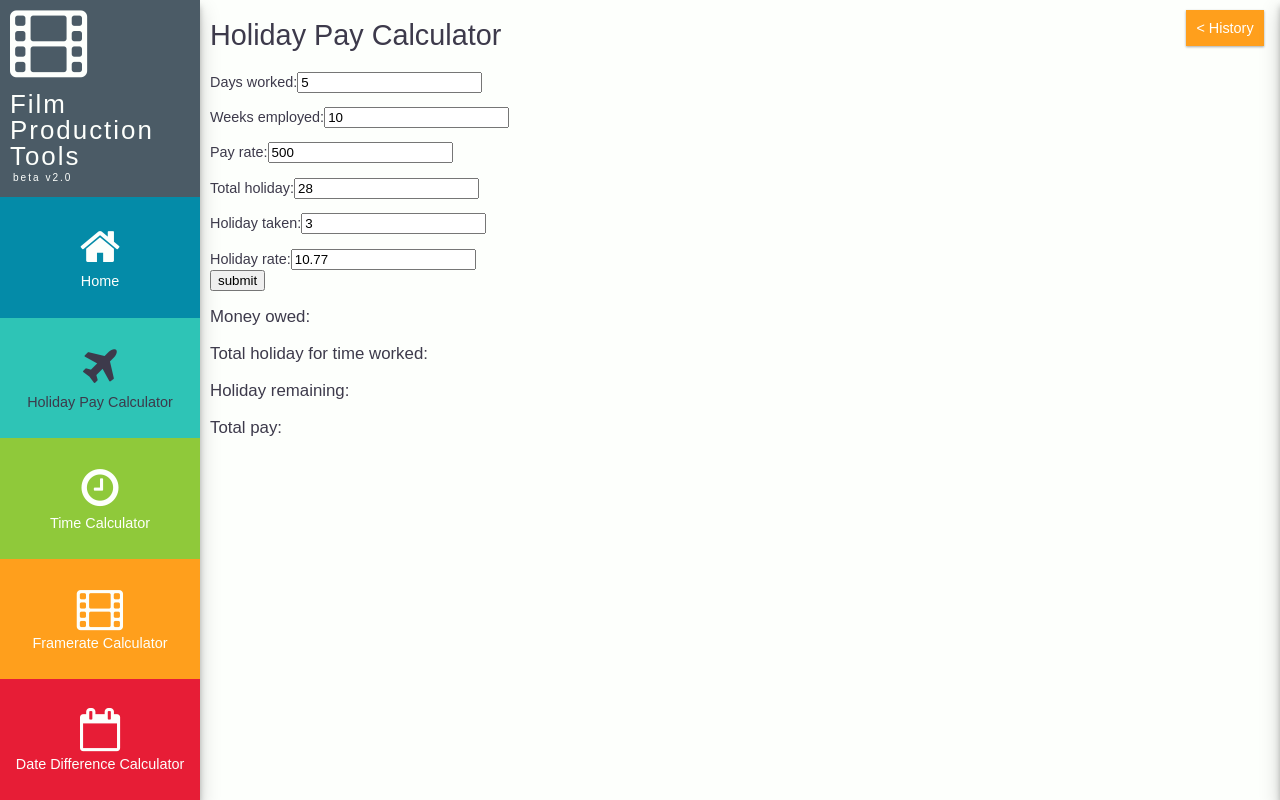
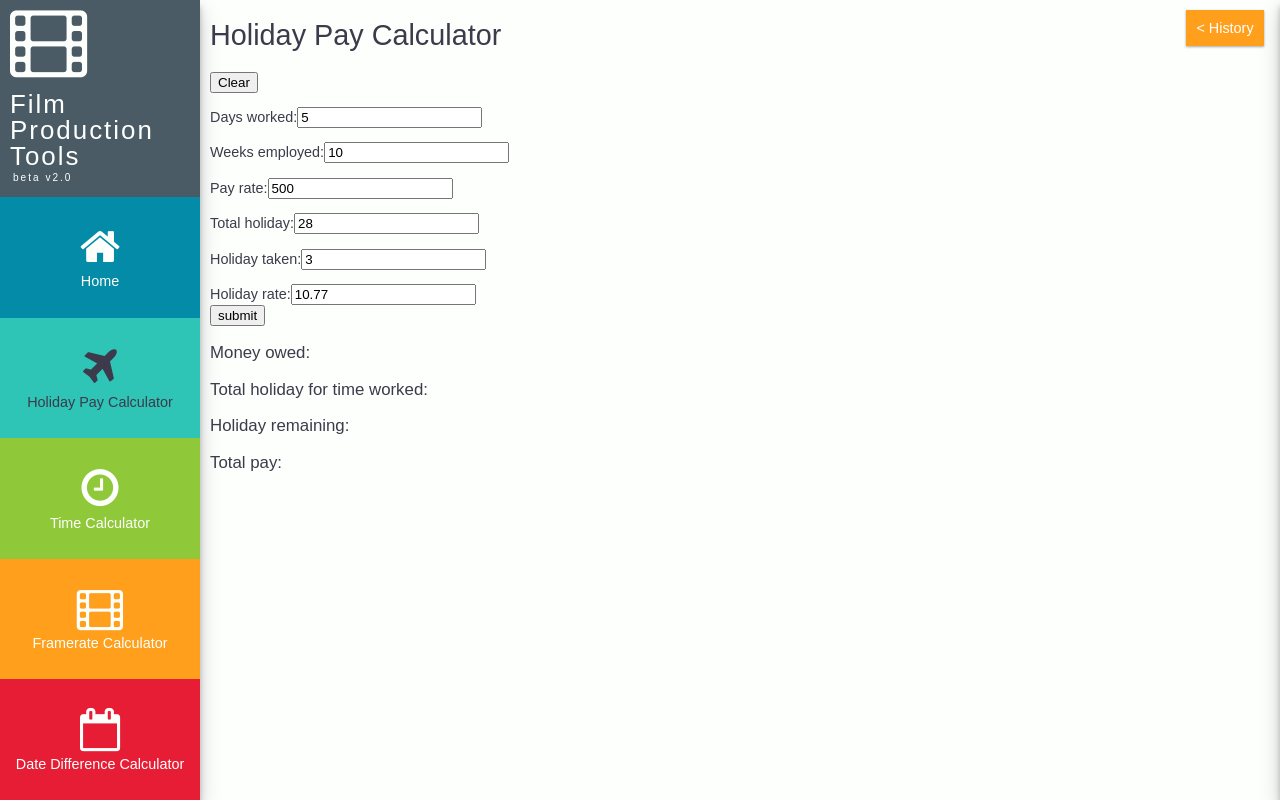
Before and after one commit to JodyDuke/film-production-tools, a React (Create React App) app: page /holiday_pay_calculator in a window 1280 px wide. Shown: the top 800 px of the page. Built offline with nearby package versions, Linux system fonts and the light colour scheme; what webfontloader would draw is missing.

Commit message:
added clear button

```diff
--- a/src/components/scenes/holiday_calculator.js
+++ b/src/components/scenes/holiday_calculator.js
@@ -17,6 +17,7 @@ class HolidayPayCalculator extends Component {
         }
         this.handleChange = this.handleChange.bind(this)
         this.handleSubmit = this.handleSubmit.bind(this)
+        this.clear = this.clear.bind(this)
     }
 
     handleChange(e){
@@ -38,20 +39,37 @@ class HolidayPayCalculator extends Component {
         }, () => this.props.onSubmit(this.state))
     }
 
+    clear() {
+        this.setState({
+            moneyOwed : undefined,
+            holDaysOwed : undefined,
+            holDaysRemaining : undefined,
+            totalPay : undefined
+        })
+    }
+
 
     render(){
         return(
-            <div>
+            <div className="holiday-pay-calculator">
+                <div className="header">
                     <h1>Holiday Pay Calculator</h1>
+                    <div className="buttons">
+                        <button onClick={this.clear}>Clear</button>
+                    </div>
+                </div>
+                <div className="input">
                     <form onSubmit={this.handleSubmit}>
                         <FormItem className="form-element" type="number" name="daysWorked" text="Days worked:" value={this.state.daysWorked} onChange={this.handleChange.bind(this)} />
                         <FormItem className="form-element" type="number" name="weeksEmployed" text="Weeks employed:" value={this.state.weeksEmployed} onChange={this.handleChange.bind(this)} />
                         <FormItem className="form-element" type="number" name="payRate" text="Pay rate:" value={this.state.payRate} onChange={this.handleChange.bind(this)} />
                         <FormItem className="form-element" type="number" name="totalHol" text="Total holiday:" value={this.state.totalHol} onChange={this.handleChange.bind(this)} />
                         <FormItem className="form-element" type="number" name="holTaken" text="Holiday taken:" value={this.state.holTaken} onChange={this.handleChange.bind(this)} />
-                    <FormItem className="form-element" type="number" name="rate" text="Holiday rate:" value={this.state.rate} onChange={this.handleChange.bind(this)}/>
+                        <FormItem className="form-element" type="number" name="rate" text="Holiday rate:" value={this.state.rate} onChange={this.handleChange.bind(this)} />
                         <input type="submit" value="submit" />
                     </form>
+                </div>
+
 
                 <div>
                     <h3>Money owed: {this.state.moneyOwed}</h3>
```
Lines whose indentation alone changed are shown as unchanged.
